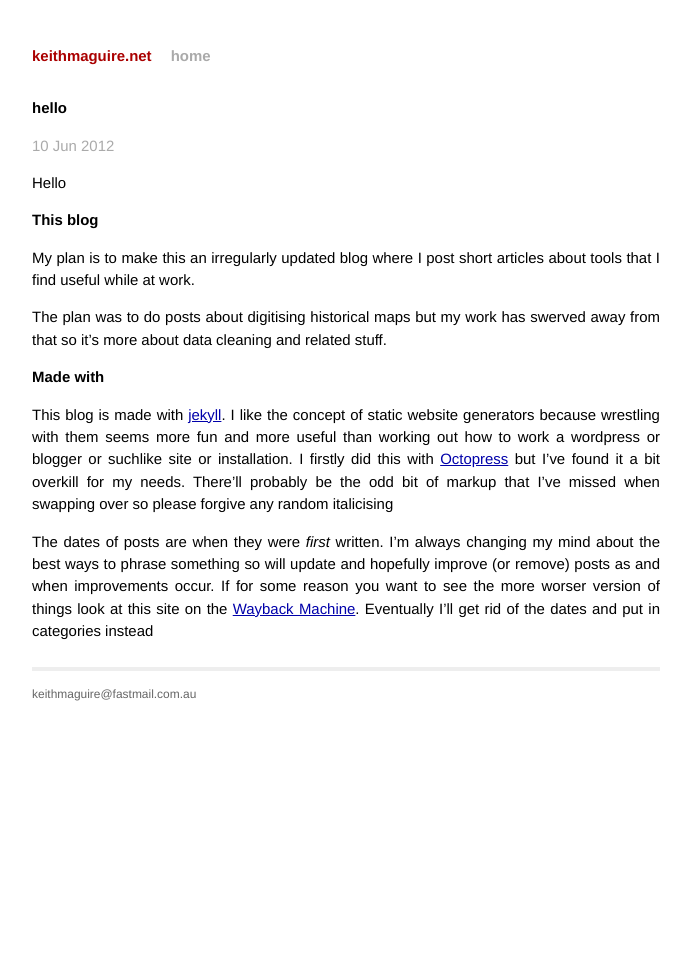
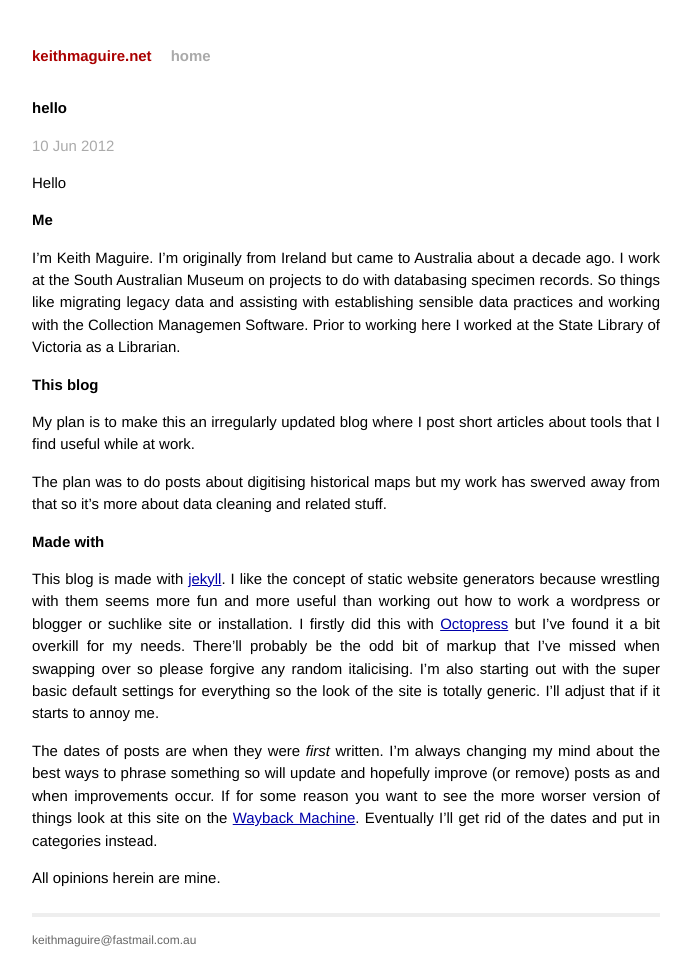
Before and after one commit to keithmaguire/keithmaguire.github.com, a Jekyll site: the page built from _posts/2012-06-10-hello.markdown, in a window 1280 px wide. Shown: the whole page, without its empty margins (294-985 px from the left). Built offline with Jekyll 4.4.1, drawn with Linux system fonts in a browser that asks for light colours; Markdown is read by kramdown in place of the engine named in the settings.

Commit message:
Updated 2012-06-10-hello.markdown

```diff
--- a/_posts/2012-06-10-hello.markdown
+++ b/_posts/2012-06-10-hello.markdown
@@ -1,12 +1,16 @@
 ---
 layout: post
-title: "hello"
-date: 2012-06-10 20:47
+title: hello
+date: "2012-06-10 20:47"
 comments: true
-categories:
+categories: null
+published: true
 ---
 
 Hello
+# Me
+
+I'm Keith Maguire. I'm originally from Ireland but came to Australia about a decade ago. I work at the South Australian Museum on projects to do with databasing specimen records. So things like migrating legacy data and assisting with establishing sensible data practices and working with the Collection Managemen Software. Prior to working here I worked at the State Library of Victoria as a Librarian.
 
 # This blog
 
@@ -15,6 +19,8 @@ My plan is to make this an irregularly updated blog where I post short articles
 The plan was to do posts about digitising historical maps but my work has swerved away from that so it's more about data cleaning and related stuff.
 
 ## Made with
-This blog is made with [jekyll](jekyllrb.com). I like the concept of static website generators because wrestling with them seems more fun and more useful than working out how to work a wordpress or blogger or suchlike site or installation.  I firstly did this with [Octopress](http://octopress.org/) but I've found it a bit overkill for my needs.  There'll probably be the odd bit of markup that I've missed when swapping over so please forgive any random italicising
+This blog is made with [jekyll](jekyllrb.com). I like the concept of static website generators because wrestling with them seems more fun and more useful than working out how to work a wordpress or blogger or suchlike site or installation.  I firstly did this with [Octopress](http://octopress.org/) but I've found it a bit overkill for my needs.  There'll probably be the odd bit of markup that I've missed when swapping over so please forgive any random italicising. I'm also starting out with the super basic default settings for everything so the look of the site is totally generic. I'll adjust that if it starts to annoy me.
 
-The dates of posts are when they were _first_ written. I'm always changing my mind about the best ways to phrase something so will update and hopefully improve (or remove) posts as and when improvements occur. If for some reason you want to see the more worser version of things look at this site on the [Wayback Machine](http://web.archive.org/web/*/keithmaguire.net). Eventually I'll get rid of the dates and put in categories instead
+The dates of posts are when they were _first_ written. I'm always changing my mind about the best ways to phrase something so will update and hopefully improve (or remove) posts as and when improvements occur. If for some reason you want to see the more worser version of things look at this site on the [Wayback Machine](http://web.archive.org/web/*/keithmaguire.net). Eventually I'll get rid of the dates and put in categories instead.
+
+All opinions herein are mine.
```
